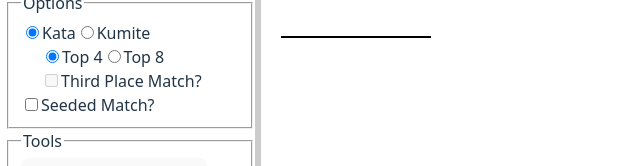
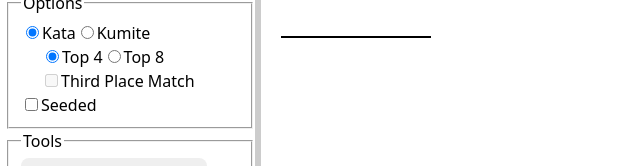
Before and after one commit to nikojo/Brackets, a React (Vite) app: page / in a window 1280 px wide. Shown: the part 382-548 px from the top of the page, without its empty margins (0-640 px from the left). Built offline with nearby package versions, Linux system fonts and the light colour scheme; no server answers.

Commit message:
Further fixes to support dark theme. Issue #5

```diff
--- a/src/App.css
+++ b/src/App.css
@@ -19,23 +19,19 @@ html, body {
 
 .left-sidebar {
   height: 100%;
-  /* background-color: #f0f0f0; */
 }
 
 .bracket-config-panel {
   width: 250px;
-  /* background-color: #f0f0f0; */
   padding: 5px;
 }
 
 .main-content {
-  background-color: #ffffff;
   width: 100%;
   height: 100%;
 }
 
 .bracket-panel {
-  background-color: #ffffff;
   width: 100%;
   height: calc(100% - 6px);
 }
--- a/src/BracketPanel.tsx
+++ b/src/BracketPanel.tsx
@@ -65,8 +65,11 @@ const BracketPanel = observer(() => {
             context.strokeRect(5, 5, canvas.width-10, canvas.height-10);
             */
 
+            const computedStyle = getComputedStyle(document.documentElement);
+            const drawColor = computedStyle.getPropertyValue("color").trim();
+
             context.font = bpstore.participants.length > 32 ? '10pt Arial' : '12pt Arial';
-            context.fillStyle = 'black';
+            context.fillStyle = drawColor;
 
             // Add Title at the top
             context.fillText(bpstore.title + " - " + (bpstore.isKata ? "Kata" : "Kumite"), 20, 20);
@@ -86,7 +89,7 @@ const BracketPanel = observer(() => {
                     // draw lines
                     if (participant !== null) {
                         const topLine = round !== 0 && pos % 2 === 1;
-                        context.strokeStyle = topLine ? "red" : "black";
+                        context.strokeStyle = topLine ? "red" : drawColor;
                         context.lineWidth = 2;
                         context.beginPath();
                         context.moveTo(x, y);
@@ -124,9 +127,9 @@ const BracketPanel = observer(() => {
                 context.lineTo(x + 150, y + 20);
                 context.stroke();
                 context.fillText(bpstore.thirdPlaceTop || "", x, y - 4);
-                // black participant
+                // White participant
                 y = titlebarHeight + 60;
-                context.strokeStyle = "black";
+                context.strokeStyle = drawColor;
                 context.lineWidth = 2;
                 context.beginPath();
                 context.moveTo(x, y);
@@ -137,7 +140,7 @@ const BracketPanel = observer(() => {
                 // Third place
                 x += 150;
                 y = titlebarHeight + 40;
-                context.strokeStyle = "black";
+                context.strokeStyle = drawColor;
                 context.lineWidth = 2;
                 context.beginPath();
                 context.moveTo(x, y);
@@ -151,6 +154,7 @@ const BracketPanel = observer(() => {
                 const x = (bpstore.rounds() + 1) * 150 + leftMargin;
                 const kataScoringNum = bpstore.isTop4 ? 4 : 8;
                 const spacing = (canvas.height - titlebarHeight) / (kataScoringNum * 2);
+                context.strokeStyle = drawColor;
                 for (let i = 0; i < Math.min(bpstore.participants.length, kataScoringNum); i++) {
                     const y = titlebarHeight + Math.floor(((kataScoringNum - (i + 1)) * 2 * spacing) + spacing);
                     context.fillText("kata: ______________", x, y - (spacing / 4));
--- a/src/components/katakumite.tsx
+++ b/src/components/katakumite.tsx
@@ -49,7 +49,7 @@ const KataKumite = observer(() => {
                 ))}
                 <br />
                 <input type="checkbox" id="thirdPlace" checked={bpstore.isKata ? false : bpstore.hasThirddPlaceMatch} onChange={toggleHasThirdPlaceMatch} disabled={bpstore.isKata} />
-                <label htmlFor="thirdPlace">Third Place Match?</label>
+                <label htmlFor="thirdPlace">Third Place Match</label>
             </div>
         </div>
     )
--- a/src/components/seeded.tsx
+++ b/src/components/seeded.tsx
@@ -12,7 +12,7 @@ const Seeded = observer(() => {
     return (
         <div>
             <input type="checkbox" id="seeded" checked={bpstore.isSeededMatch} onChange={toggleIsSeededMatch}/>
-            <label htmlFor="seeded">Seeded Match?</label>
+            <label htmlFor="seeded">Seeded</label>
         </div>
     )
 });
--- a/src/index.css
+++ b/src/index.css
@@ -4,9 +4,6 @@
   font-weight: 400;
 
   color-scheme: light dark;
-  color: rgba(255, 255, 255, 0.87);
-  background-color: #242424;
-
   font-synthesis: none;
   text-rendering: optimizeLegibility;
   -webkit-font-smoothing: antialiased;
@@ -42,7 +39,6 @@ button {
   font-size: 1em;
   font-weight: 500;
   font-family: inherit;
-  background-color: #1a1a1a;
   cursor: pointer;
   transition: border-color 0.25s;
 }
@@ -55,14 +51,7 @@ button:focus-visible {
 }
 
 @media (prefers-color-scheme: light) {
-  :root {
-    color: #213547;
-    background-color: #ffffff;
-  }
   a:hover {
     color: #747bff;
   }
-  button {
-    background-color: #f9f9f9;
-  }
 }
```
